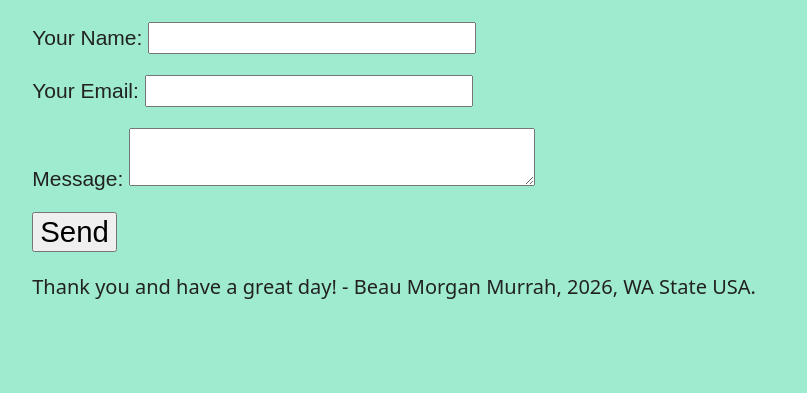
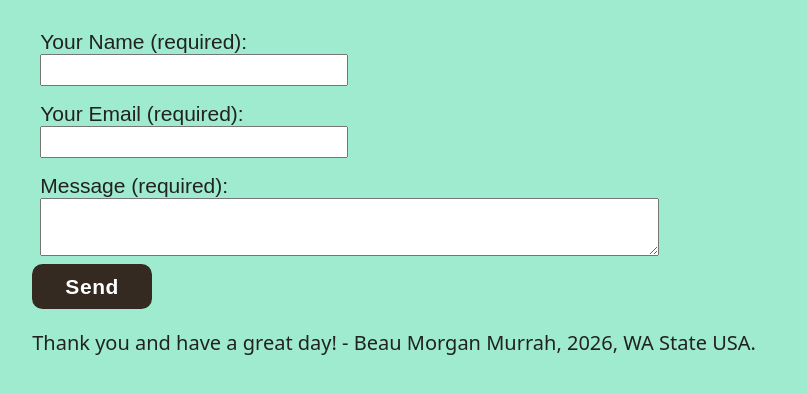
Before and after one commit to airbr/dotcom, a website built with webpack: page index.html in a window 1280 px wide. Shown: the part 643-1036 px from the top of the page, without its empty margins (236-1043 px from the left). Before the commit the page ends 991 px from the top, so only its background shows below. Built offline with nearby package versions, Linux system fonts and the light colour scheme.

Commit message:
Minor access improvements, required label text

```diff
--- a/css/style.css
+++ b/css/style.css
@@ -120,25 +120,65 @@ body {
 }
 
 .contact-form {
+  display: flex;
+  justify-content: space-between;
+  flex-direction: column;
   font: 1.05em sans-serif;
   max-width: 100%;
 }
 
+.contact-form > * {
+  padding: 8px;
+  display: flex;
+  justify-content: space-between;
+  flex-direction: column;
+}
+
 .contact-form input {
   font: 1.05em sans-serif;
-  max-width: 100%;
-  min-width: 320px;
+  max-width: 300px;
+  width: 100%;
 }
 
 textarea {
   min-width: 200px;
-  max-width: 400px;
+  max-width: 50ch;
   font: 1.05em sans-serif;
   width: 100%;
 }
 
 button {
-  font-size: 1.4em;
+  max-width: 120px;
+  --button-bg: #342a21;
+  --button-color: #ffffff;
+  --button-hover-bg: #4b4b4a;
+  --button-hover-color: #ffffff;
+  --button-border-width: 3px;
+  --button-border-style: solid;
+  --button-border-color: var(--button-bg);
+  --button-radius: 0.5em;
+
+  display: inline-flex;
+  align-items: center;
+  gap: var(--button-gap, 0.5em);
+  padding: var(--button-padding, 0.7em 1.2em);
+
+  background: var(--button-bg);
+  color: var(--button-color);
+
+  border-width: var(--button-border-width);
+  border-style: var(--button-border-style);
+  border-color: var(--button-border-color);
+  border-radius: var(--button-radius);
+
+  text-decoration: none;
+  font-weight: var(--button-font-weight, 700);
+  font-size: var(--button-font-size, 1em);
+  letter-spacing: 0.05ch;
+  font-family: sans-serif;
+  line-height: 1.1; /* Set or buttons will be different sizes (<a>/<button>) */
+
+  cursor: pointer;
 }
 
 /* ==========================================================================
--- a/index.html
+++ b/index.html
@@ -39,25 +39,21 @@
   <p class="lead">Welcome to my simple website. You can find my <a href="/resume.html">Resume</a> and Expanded CV Information (coming soon, or on request)</p>
   <p><a href="https://www.w3.org/events/talks/2026/chasing-perfection-websites-that-pass-all-the-tests/">See my upcoming October 2026 Event speaking at SeaGL</a></p>
   </main>
-  <footer>
     <hr>
     <h2>Get in touch</h2>
     <form class="contact-form" name="new-form" method="POST" data-netlify="true">
-      <p>
-        <label for="name">Your Name: <input id="name" type="text" name="name" maxlength="50" autocomplete="name" required ></label>
-      </p>
-      <p>
-        <label for="email">Your Email: <input id="email" type="email" name="email" maxlength="50" autocomplete="email" required></label>
-      </p>
-      <p>
-        <label for="message">Message: <textarea id="message" name="message" maxlength="600" autocomplete="off" required></textarea></label>
-      </p>
-      <p>
+
+        <label for="name">Your Name (required): <input id="name" type="text" name="name" autocomplete="name" required ></label>
+
+
+        <label for="email">Your Email (required): <input id="email" type="email" name="email" autocomplete="email" required></label>
+
+        <label for="message">Message (required): <textarea id="message" name="message" autocomplete="off" required></textarea></label>
+
         <button type="submit">Send</button>
-      </p>
+
     </form>
     <p>Thank you and have a great day! - Beau Morgan Murrah, 2026, WA State USA.</p>
-  </footer>
 </body>
 
 </html>
```
